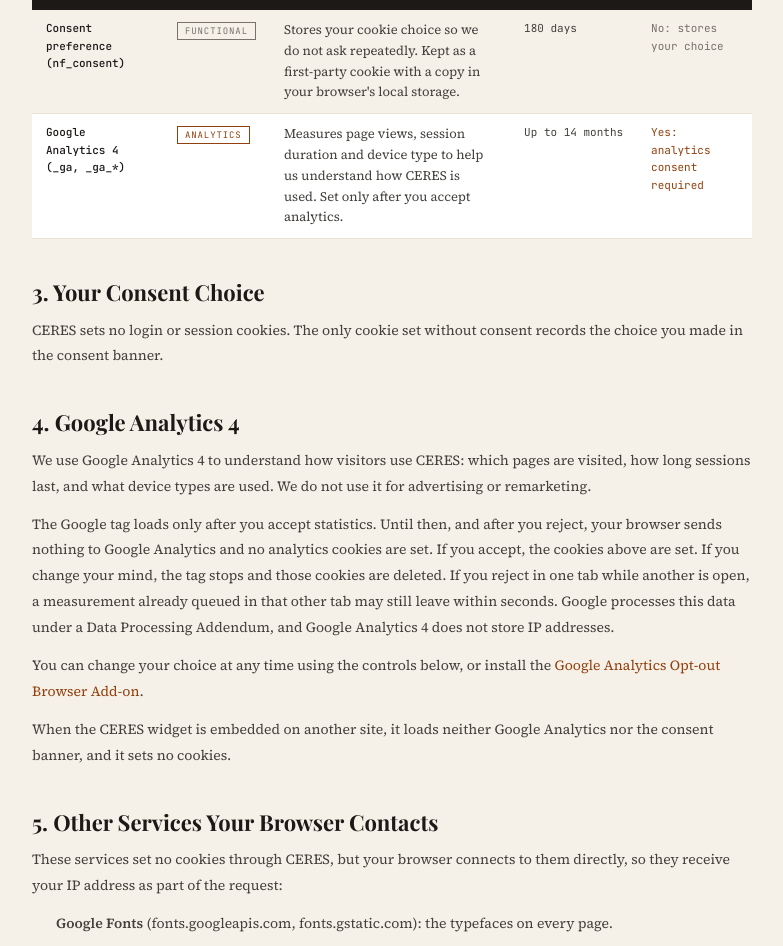
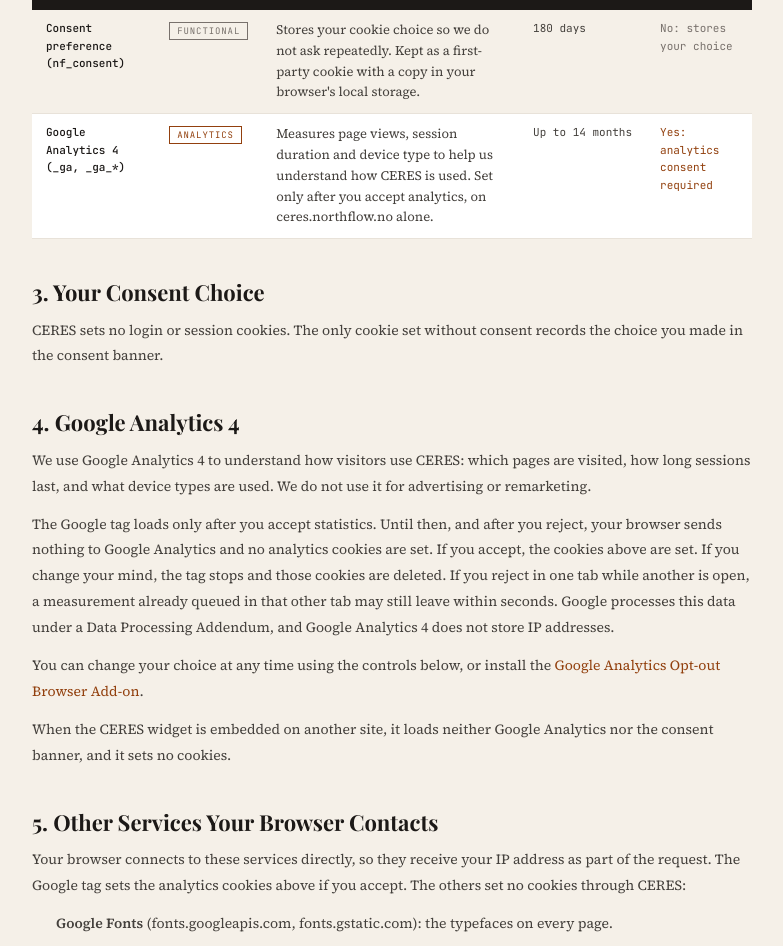
Before and after one commit to northflowlabs/ceres, a Next.js app: page /cookies in a window 1280 px wide. Shown: the part 666-1612 px from the top of the page, without its empty margins (248-1031 px from the left). Built offline with nearby package versions, Linux system fonts and the light colour scheme.

Commit message:
Separate the Google tag from the services that set no cookies
The cookie policy now says the tag sets the analytics cookies if you accept, and
that they are set on the CERES host alone.

```diff
--- a/src/app/cookies/page.tsx
+++ b/src/app/cookies/page.tsx
@@ -64,7 +64,7 @@ export default function CookiesPage() {
                 {
                   name: "Google Analytics 4 (_ga, _ga_*)",
                   type: "Analytics",
-                  purpose: "Measures page views, session duration and device type to help us understand how CERES is used. Set only after you accept analytics.",
+                  purpose: "Measures page views, session duration and device type to help us understand how CERES is used. Set only after you accept analytics, on ceres.northflow.no alone.",
                   duration: "Up to 14 months",
                   consent: "Yes: analytics consent required",
                 },
@@ -110,7 +110,7 @@ export default function CookiesPage() {
 
         <h2 style={h2}>5. Other Services Your Browser Contacts</h2>
         <p style={p}>
-          These services set no cookies through CERES, but your browser connects to them directly, so they receive your IP address as part of the request:
+          Your browser connects to these services directly, so they receive your IP address as part of the request. The Google tag sets the analytics cookies above if you accept. The others set no cookies through CERES:
         </p>
         <ul style={{ margin: "0 0 16px 0", paddingLeft: 24 }}>
           <li style={{ fontSize: 14, color: "var(--ink-mid)", marginBottom: 8, lineHeight: 1.75 }}>
```
